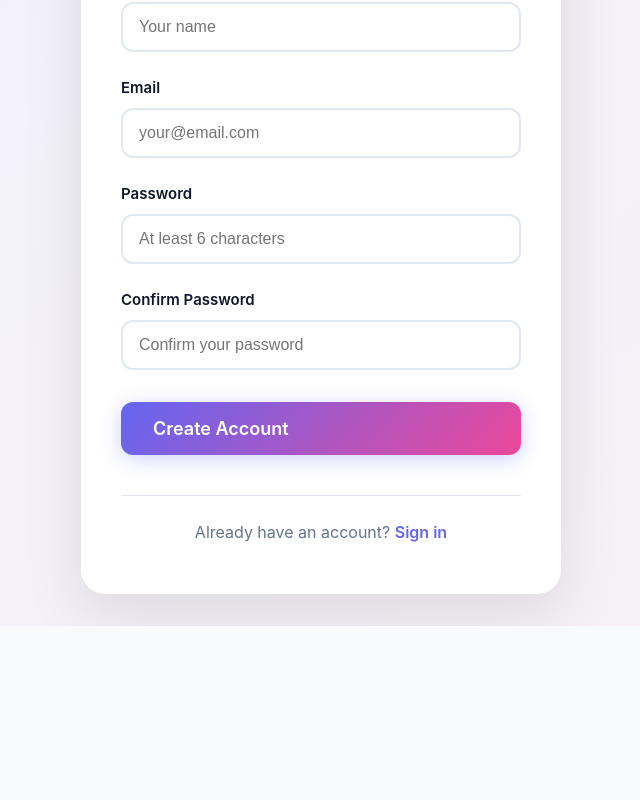
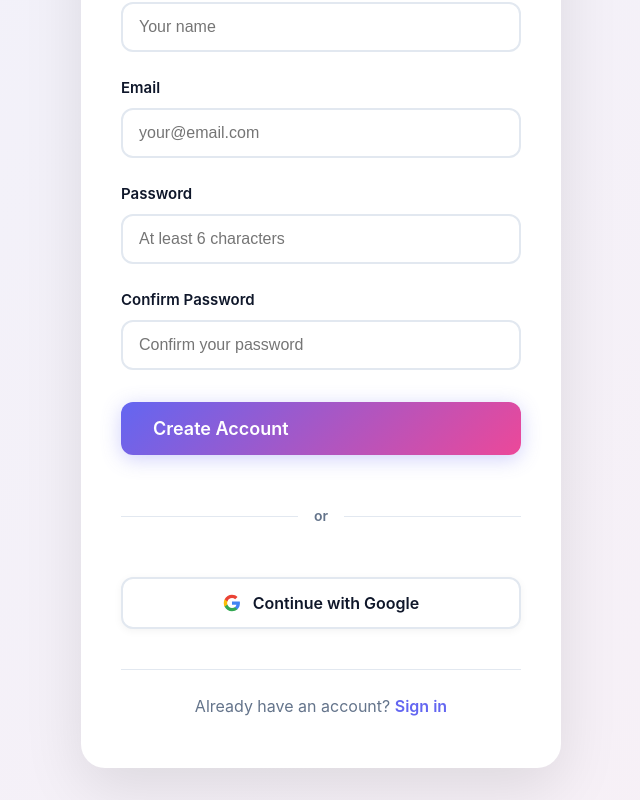
Before and after one commit to streetalexander13/concussion, an Angular app: page /signup in a window 1280 px wide. Shown: the part 413-1213 px from the top of the page, without its empty margins (319-959 px from the left). Before the commit the page ends 1039 px from the top, so only its background shows below. Built offline with nearby package versions, Linux system fonts and the light colour scheme; no server answers.

Commit message:
adding metronom

```diff
--- a/src/app/core/auth.service.ts
+++ b/src/app/core/auth.service.ts
@@ -7,6 +7,8 @@ import {
   onAuthStateChanged,
   User,
   updateProfile,
+  GoogleAuthProvider,
+  signInWithPopup,
 } from 'firebase/auth';
 import { auth } from './firebase.config';
 
@@ -47,6 +49,16 @@ export class AuthService {
     }
   }
 
+  async signInWithGoogle(): Promise<void> {
+    try {
+      const provider = new GoogleAuthProvider();
+      await signInWithPopup(auth, provider);
+      this.router.navigate(['/start']);
+    } catch (error: any) {
+      throw new Error(this.getErrorMessage(error.code));
+    }
+  }
+
   async signOut(): Promise<void> {
     try {
       await signOut(auth);
--- a/src/app/pages/login/login.component.css
+++ b/src/app/pages/login/login.component.css
@@ -104,6 +104,69 @@ h1 {
   animation: pulse 1.5s ease-in-out infinite;
 }
 
+.divider {
+  position: relative;
+  text-align: center;
+  margin: 1.5rem 0;
+}
+
+.divider::before {
+  content: '';
+  position: absolute;
+  top: 50%;
+  left: 0;
+  right: 0;
+  height: 1px;
+  background: var(--border);
+}
+
+.divider span {
+  position: relative;
+  background: white;
+  padding: 0 1rem;
+  color: var(--text-muted);
+  font-size: 0.875rem;
+  font-weight: 600;
+}
+
+.google-btn {
+  display: flex;
+  align-items: center;
+  justify-content: center;
+  gap: 0.75rem;
+  width: 100%;
+  padding: 0.875rem 1.5rem;
+  background: white;
+  border: 2px solid var(--border);
+  border-radius: 12px;
+  font-size: 1rem;
+  font-weight: 600;
+  color: var(--text);
+  cursor: pointer;
+  transition: all 0.2s;
+  box-shadow: 0 2px 8px rgba(0, 0, 0, 0.05);
+}
+
+.google-btn:hover:not(:disabled) {
+  border-color: var(--primary);
+  background: rgba(99, 102, 241, 0.02);
+  transform: translateY(-2px);
+  box-shadow: 0 4px 12px rgba(0, 0, 0, 0.1);
+}
+
+.google-btn:active:not(:disabled) {
+  transform: translateY(0);
+}
+
+.google-btn:disabled {
+  opacity: 0.6;
+  cursor: not-allowed;
+}
+
+.google-btn svg {
+  flex-shrink: 0;
+}
+
 .auth-footer {
   text-align: center;
   margin-top: 1rem;
--- a/src/app/pages/login/login.component.html
+++ b/src/app/pages/login/login.component.html
@@ -43,6 +43,20 @@
         <span *ngIf="loading()" class="loader">Signing in...</span>
       </button>
 
+      <div class="divider">
+        <span>or</span>
+      </div>
+
+      <button type="button" class="google-btn" (click)="signInWithGoogle()" [disabled]="loading()">
+        <svg viewBox="0 0 24 24" width="18" height="18">
+          <path fill="#4285F4" d="M22.56 12.25c0-.78-.07-1.53-.2-2.25H12v4.26h5.92c-.26 1.37-1.04 2.53-2.21 3.31v2.77h3.57c2.08-1.92 3.28-4.74 3.28-8.09z"/>
+          <path fill="#34A853" d="M12 23c2.97 0 5.46-.98 7.28-2.66l-3.57-2.77c-.98.66-2.23 1.06-3.71 1.06-2.86 0-5.29-1.93-6.16-4.53H2.18v2.84C3.99 20.53 7.7 23 12 23z"/>
+          <path fill="#FBBC05" d="M5.84 14.09c-.22-.66-.35-1.36-.35-2.09s.13-1.43.35-2.09V7.07H2.18C1.43 8.55 1 10.22 1 12s.43 3.45 1.18 4.93l2.85-2.22.81-.62z"/>
+          <path fill="#EA4335" d="M12 5.38c1.62 0 3.06.56 4.21 1.64l3.15-3.15C17.45 2.09 14.97 1 12 1 7.7 1 3.99 3.47 2.18 7.07l3.66 2.84c.87-2.6 3.3-4.53 6.16-4.53z"/>
+        </svg>
+        <span>Continue with Google</span>
+      </button>
+
       <div class="auth-footer">
         <p>Don't have an account? <a routerLink="/signup">Sign up</a></p>
         <p class="demo-link">Want to try first? <a routerLink="/measurement">Try Demo</a></p>
--- a/src/app/pages/login/login.component.ts
+++ b/src/app/pages/login/login.component.ts
@@ -43,4 +43,16 @@ export class LoginComponent {
       this.loading.set(false);
     }
   }
+
+  async signInWithGoogle() {
+    this.loading.set(true);
+    this.error.set(null);
+
+    try {
+      await this.auth.signInWithGoogle();
+    } catch (err: any) {
+      this.error.set(err.message);
+      this.loading.set(false);
+    }
+  }
 }
--- a/src/app/pages/signup/signup.component.css
+++ b/src/app/pages/signup/signup.component.css
@@ -104,6 +104,69 @@ h1 {
   animation: pulse 1.5s ease-in-out infinite;
 }
 
+.divider {
+  position: relative;
+  text-align: center;
+  margin: 1.5rem 0;
+}
+
+.divider::before {
+  content: '';
+  position: absolute;
+  top: 50%;
+  left: 0;
+  right: 0;
+  height: 1px;
+  background: var(--border);
+}
+
+.divider span {
+  position: relative;
+  background: white;
+  padding: 0 1rem;
+  color: var(--text-muted);
+  font-size: 0.875rem;
+  font-weight: 600;
+}
+
+.google-btn {
+  display: flex;
+  align-items: center;
+  justify-content: center;
+  gap: 0.75rem;
+  width: 100%;
+  padding: 0.875rem 1.5rem;
+  background: white;
+  border: 2px solid var(--border);
+  border-radius: 12px;
+  font-size: 1rem;
+  font-weight: 600;
+  color: var(--text);
+  cursor: pointer;
+  transition: all 0.2s;
+  box-shadow: 0 2px 8px rgba(0, 0, 0, 0.05);
+}
+
+.google-btn:hover:not(:disabled) {
+  border-color: var(--primary);
+  background: rgba(99, 102, 241, 0.02);
+  transform: translateY(-2px);
+  box-shadow: 0 4px 12px rgba(0, 0, 0, 0.1);
+}
+
+.google-btn:active:not(:disabled) {
+  transform: translateY(0);
+}
+
+.google-btn:disabled {
+  opacity: 0.6;
+  cursor: not-allowed;
+}
+
+.google-btn svg {
+  flex-shrink: 0;
+}
+
 .auth-footer {
   text-align: center;
   margin-top: 1rem;
--- a/src/app/pages/signup/signup.component.html
+++ b/src/app/pages/signup/signup.component.html
@@ -69,6 +69,20 @@
         <span *ngIf="loading()" class="loader">Creating account...</span>
       </button>
 
+      <div class="divider">
+        <span>or</span>
+      </div>
+
+      <button type="button" class="google-btn" (click)="signInWithGoogle()" [disabled]="loading()">
+        <svg viewBox="0 0 24 24" width="18" height="18">
+          <path fill="#4285F4" d="M22.56 12.25c0-.78-.07-1.53-.2-2.25H12v4.26h5.92c-.26 1.37-1.04 2.53-2.21 3.31v2.77h3.57c2.08-1.92 3.28-4.74 3.28-8.09z"/>
+          <path fill="#34A853" d="M12 23c2.97 0 5.46-.98 7.28-2.66l-3.57-2.77c-.98.66-2.23 1.06-3.71 1.06-2.86 0-5.29-1.93-6.16-4.53H2.18v2.84C3.99 20.53 7.7 23 12 23z"/>
+          <path fill="#FBBC05" d="M5.84 14.09c-.22-.66-.35-1.36-.35-2.09s.13-1.43.35-2.09V7.07H2.18C1.43 8.55 1 10.22 1 12s.43 3.45 1.18 4.93l2.85-2.22.81-.62z"/>
+          <path fill="#EA4335" d="M12 5.38c1.62 0 3.06.56 4.21 1.64l3.15-3.15C17.45 2.09 14.97 1 12 1 7.7 1 3.99 3.47 2.18 7.07l3.66 2.84c.87-2.6 3.3-4.53 6.16-4.53z"/>
+        </svg>
+        <span>Continue with Google</span>
+      </button>
+
       <div class="auth-footer">
         <p>Already have an account? <a routerLink="/login">Sign in</a></p>
       </div>
--- a/src/app/pages/signup/signup.component.ts
+++ b/src/app/pages/signup/signup.component.ts
@@ -55,4 +55,16 @@ export class SignupComponent {
       this.loading.set(false);
     }
   }
+
+  async signInWithGoogle() {
+    this.loading.set(true);
+    this.error.set(null);
+
+    try {
+      await this.auth.signInWithGoogle();
+    } catch (err: any) {
+      this.error.set(err.message);
+      this.loading.set(false);
+    }
+  }
 }
--- a/src/app/pages/start/start.component.css
+++ b/src/app/pages/start/start.component.css
@@ -535,12 +535,12 @@
   gap: 0.5rem;
 }
 
-.metronome-visual-display {
+.metronome-controls-wrapper {
   margin-top: 1.5rem;
   animation: fadeIn 0.3s ease-out;
 }
 
-.metronome-info {
+.bpm-controls {
   display: flex;
   align-items: center;
   justify-content: center;
@@ -551,17 +551,63 @@
   border: 2px solid rgba(99, 102, 241, 0.1);
 }
 
-.bpm-display {
-  font-size: 1.25rem;
+.bpm-adjust-btn {
+  width: 48px;
+  height: 48px;
+  border-radius: 50%;
+  background: var(--primary);
+  color: white;
+  border: none;
+  font-size: 1.75rem;
   font-weight: 700;
+  display: flex;
+  align-items: center;
+  justify-content: center;
+  cursor: pointer;
+  transition: all 0.2s;
+  box-shadow: 0 4px 12px rgba(99, 102, 241, 0.3);
+  line-height: 1;
+  padding-bottom: 2px;
+}
+
+.bpm-adjust-btn:hover {
+  transform: scale(1.1);
+  box-shadow: 0 6px 16px rgba(99, 102, 241, 0.4);
+}
+
+.bpm-adjust-btn:active {
+  transform: scale(0.95);
+}
+
+.bpm-info {
+  display: flex;
+  flex-direction: column;
+  align-items: center;
+  gap: 0.25rem;
+  min-width: 100px;
+}
+
+.bpm-value {
+  font-size: 2rem;
+  font-weight: 800;
   color: var(--primary);
+  line-height: 1;
+}
+
+.bpm-label {
+  font-size: 0.75rem;
+  color: var(--text-muted);
+  text-transform: uppercase;
+  letter-spacing: 0.05em;
+  font-weight: 600;
 }
 
 .beat-indicator {
-  font-size: 1.5rem;
+  font-size: 1.25rem;
   color: var(--text-muted);
   opacity: 0.3;
   transition: all 0.2s;
+  margin-top: 0.25rem;
 }
 
 .beat-indicator.active {
@@ -572,7 +618,7 @@
 
 @keyframes beat-pulse {
   0% { transform: scale(1); }
-  50% { transform: scale(1.3); }
+  50% { transform: scale(1.4); }
   100% { transform: scale(1); }
 }
 
--- a/src/app/pages/start/start.component.html
+++ b/src/app/pages/start/start.component.html
@@ -118,11 +118,16 @@
           <div class="timer-text">{{ timer() }}</div>
         </div>
 
-        <!-- Show metronome UI if exercise has metronome -->
-        <div *ngIf="currentExercise()?.hasMetronome" class="metronome-visual-display">
-          <div class="metronome-info">
-            <div class="bpm-display">{{ currentBpm() }} BPM</div>
-            <div class="beat-indicator" [class.active]="metronomeOn()">●</div>
+        <!-- Show metronome controls if exercise has metronome -->
+        <div *ngIf="currentExercise()?.hasMetronome" class="metronome-controls-wrapper">
+          <div class="bpm-controls">
+            <button type="button" class="bpm-adjust-btn" (click)="adjustBpm(-5)">−</button>
+            <div class="bpm-info">
+              <div class="bpm-value">{{ currentBpm() }}</div>
+              <div class="bpm-label">BPM</div>
+              <div class="beat-indicator" [class.active]="metronomeOn()">●</div>
+            </div>
+            <button type="button" class="bpm-adjust-btn" (click)="adjustBpm(5)">+</button>
           </div>
         </div>
 
--- a/src/app/pages/start/start.component.ts
+++ b/src/app/pages/start/start.component.ts
@@ -330,6 +330,23 @@ export class StartComponent implements OnDestroy {
     }
   }
 
+  adjustBpm(delta: number) {
+    // Update the metronome component's BPM directly
+    if (this.metronome) {
+      if (delta > 0) {
+        this.metronome.increaseBpm();
+      } else {
+        this.metronome.decreaseBpm();
+      }
+      // Sync our local BPM signal with the metronome's current BPM
+      this.currentBpm.set(this.metronome.getCurrentBpm());
+    } else {
+      // Fallback if metronome not available
+      const newBpm = Math.max(30, Math.min(120, this.currentBpm() + delta));
+      this.currentBpm.set(newBpm);
+    }
+  }
+
   ngOnDestroy() {
     // Clean up all intervals
     if (this.countdownInterval) {
```
